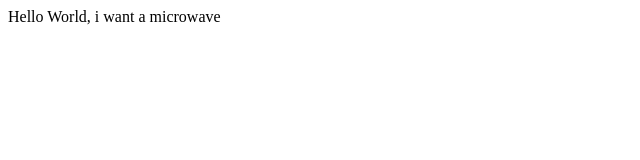
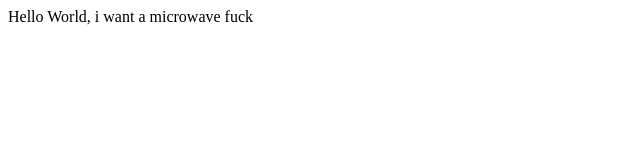
Before and after one commit to Whatha/whatha.github.io, a plain HTML site: page index.html in a window 1280 px wide. Shown: the full height of the page, 0-640 px from the left. Drawn offline with Linux system fonts and the light colour scheme.

Commit message:
test two

```diff
--- a/index.html
+++ b/index.html
@@ -3,5 +3,6 @@
 
 <body>
 	Hello World, i want a microwave
+	fuck
 </body>
 </html>
```
